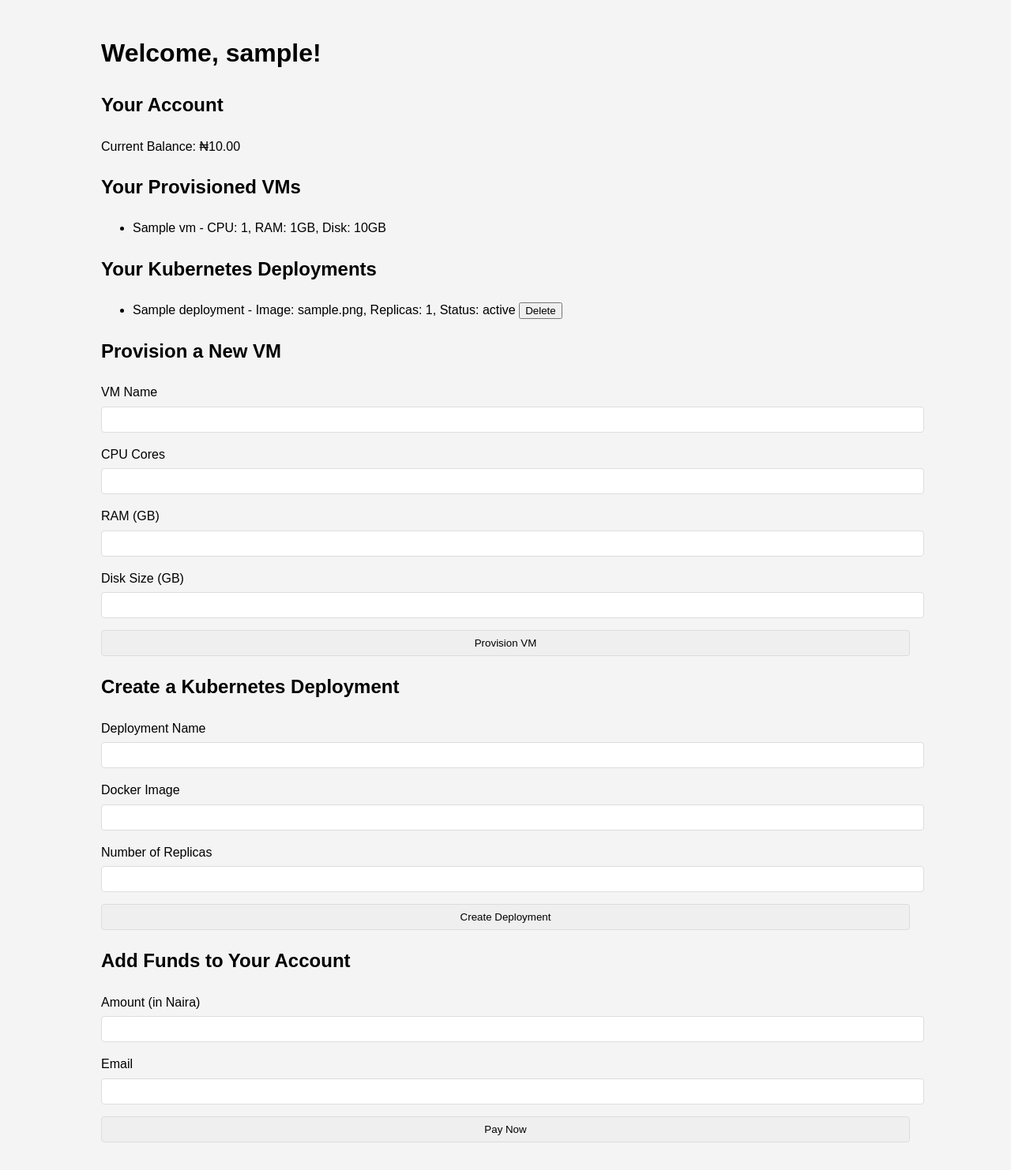
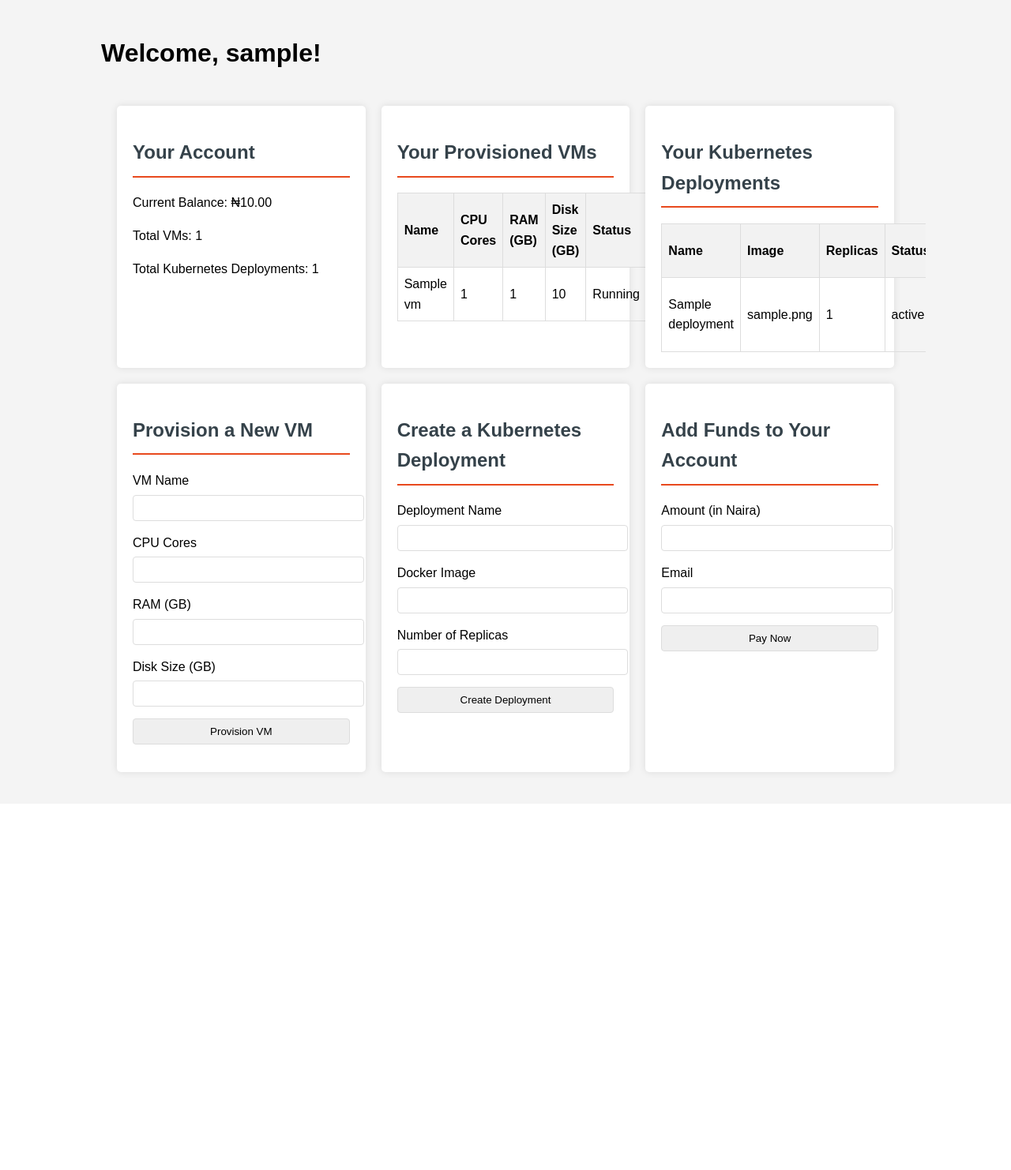
Before and after one commit to servafri/Servafri, a Flask app: page /dashboard in a window 1280 px wide. Shown: the part 124-1606 px from the top of the page at 79% size. After the commit the page ends 1109 px from the top, so only its background shows below. Run offline with Flask 3, Linux system fonts and the light colour scheme; a user stored in the database is signed in; tables that the repository leaves empty hold one stand-in row (values such as "Sample post").

Commit message:
Agent step completed: Enhance UI with more detailed analytics and monitoring

```diff
--- a/main.py
+++ b/main.py
@@ -2,7 +2,7 @@ from flask_migrate import Migrate
 from extensions import app, db
 from models import User
 from auth import auth as auth_blueprint
-from flask import redirect, url_for
+from flask import redirect, url_for, send_from_directory
 import logging
 
 app.register_blueprint(auth_blueprint)
@@ -15,6 +15,10 @@ migrate = Migrate(app, db)
 def index():
     return redirect(url_for('auth.login'))
 
+@app.route('/')
+def serve_index():
+    return app.send_static_file('index.html')
+
 if __name__ == '__main__':
     with app.app_context():
         db.create_all()
--- a/static/css/styles.css
+++ b/static/css/styles.css
@@ -64,12 +64,43 @@ header a:hover {
     font-weight: bold;
 }
 
-.form-container {
+.dashboard-container {
+    display: grid;
+    grid-template-columns: repeat(auto-fit, minmax(300px, 1fr));
+    gap: 20px;
+    padding: 20px;
+}
+
+.dashboard-container section {
     background: #ffffff;
     padding: 20px;
-    margin-top: 20px;
     border-radius: 5px;
     box-shadow: 0 0 10px rgba(0, 0, 0, 0.1);
+}
+
+.dashboard-container h2 {
+    color: #35424a;
+    border-bottom: 2px solid #e8491d;
+    padding-bottom: 10px;
+}
+
+table {
+    width: 100%;
+    border-collapse: collapse;
+    margin-top: 10px;
+}
+
+table, th, td {
+    border: 1px solid #ddd;
+}
+
+th, td {
+    text-align: left;
+    padding: 8px;
+}
+
+th {
+    background-color: #f2f2f2;
 }
 
 .form-group {
@@ -101,22 +132,11 @@ header a:hover {
     background: #e8491d;
 }
 
-#vm-list {
-    margin-top: 20px;
-}
-
-.vm-item {
-    background: #fff;
-    padding: 10px;
-    margin-bottom: 10px;
-    border-radius: 5px;
-    box-shadow: 0 0 5px rgba(0, 0, 0, 0.1);
-}
-
 @media(max-width: 768px) {
     header #branding,
     header nav,
-    header nav li {
+    header nav li,
+    .dashboard-container {
         float: none;
         text-align: center;
         width: 100%;
--- a/templates/dashboard.html
+++ b/templates/dashboard.html
@@ -8,15 +8,34 @@
         <section class="user-info">
             <h2>Your Account</h2>
             <p>Current Balance: ₦{{ "%.2f"|format(current_user.balance or 0) }}</p>
+            <p>Total VMs: {{ vms|length }}</p>
+            <p>Total Kubernetes Deployments: {{ kubernetes_deployments|length }}</p>
         </section>
         <section class="vm-list">
             <h2>Your Provisioned VMs</h2>
             {% if vms %}
-                <ul>
+                <table>
+                    <thead>
+                        <tr>
+                            <th>Name</th>
+                            <th>CPU Cores</th>
+                            <th>RAM (GB)</th>
+                            <th>Disk Size (GB)</th>
+                            <th>Status</th>
+                        </tr>
+                    </thead>
+                    <tbody>
                     {% for vm in vms %}
-                    <li>{{ vm.name }} - CPU: {{ vm.cpu_cores }}, RAM: {{ vm.ram }}GB, Disk: {{ vm.disk_size }}GB</li>
+                        <tr>
+                            <td>{{ vm.name }}</td>
+                            <td>{{ vm.cpu_cores }}</td>
+                            <td>{{ vm.ram }}</td>
+                            <td>{{ vm.disk_size }}</td>
+                            <td>{{ vm.status|default('Running', true) }}</td>
+                        </tr>
                     {% endfor %}
-                </ul>
+                    </tbody>
+                </table>
             {% else %}
                 <p>You haven't provisioned any VMs yet.</p>
             {% endif %}
@@ -24,16 +43,34 @@
         <section class="kubernetes-list">
             <h2>Your Kubernetes Deployments</h2>
             {% if kubernetes_deployments %}
-                <ul>
+                <table>
+                    <thead>
+                        <tr>
+                            <th>Name</th>
+                            <th>Image</th>
+                            <th>Replicas</th>
+                            <th>Status</th>
+                            <th>Created At</th>
+                            <th>Actions</th>
+                        </tr>
+                    </thead>
+                    <tbody>
                     {% for deployment in kubernetes_deployments %}
-                    <li>
-                        {{ deployment.name }} - Image: {{ deployment.image }}, Replicas: {{ deployment.replicas }}, Status: {{ deployment.status }}
+                        <tr>
+                            <td>{{ deployment.name }}</td>
+                            <td>{{ deployment.image }}</td>
+                            <td>{{ deployment.replicas }}</td>
+                            <td>{{ deployment.status }}</td>
+                            <td>{{ deployment.created_at.strftime('%Y-%m-%d %H:%M:%S') }}</td>
+                            <td>
                                 <form action="{{ url_for('auth.delete_kubernetes_deployment', deployment_id=deployment.id) }}" method="POST" style="display: inline;">
                                     <input type="submit" value="Delete" onclick="return confirm('Are you sure you want to delete this deployment?');">
                                 </form>
-                    </li>
+                            </td>
+                        </tr>
                     {% endfor %}
-                </ul>
+                    </tbody>
+                </table>
             {% else %}
                 <p>You haven't created any Kubernetes deployments yet.</p>
             {% endif %}
```
Lines whose indentation alone changed are shown as unchanged.
